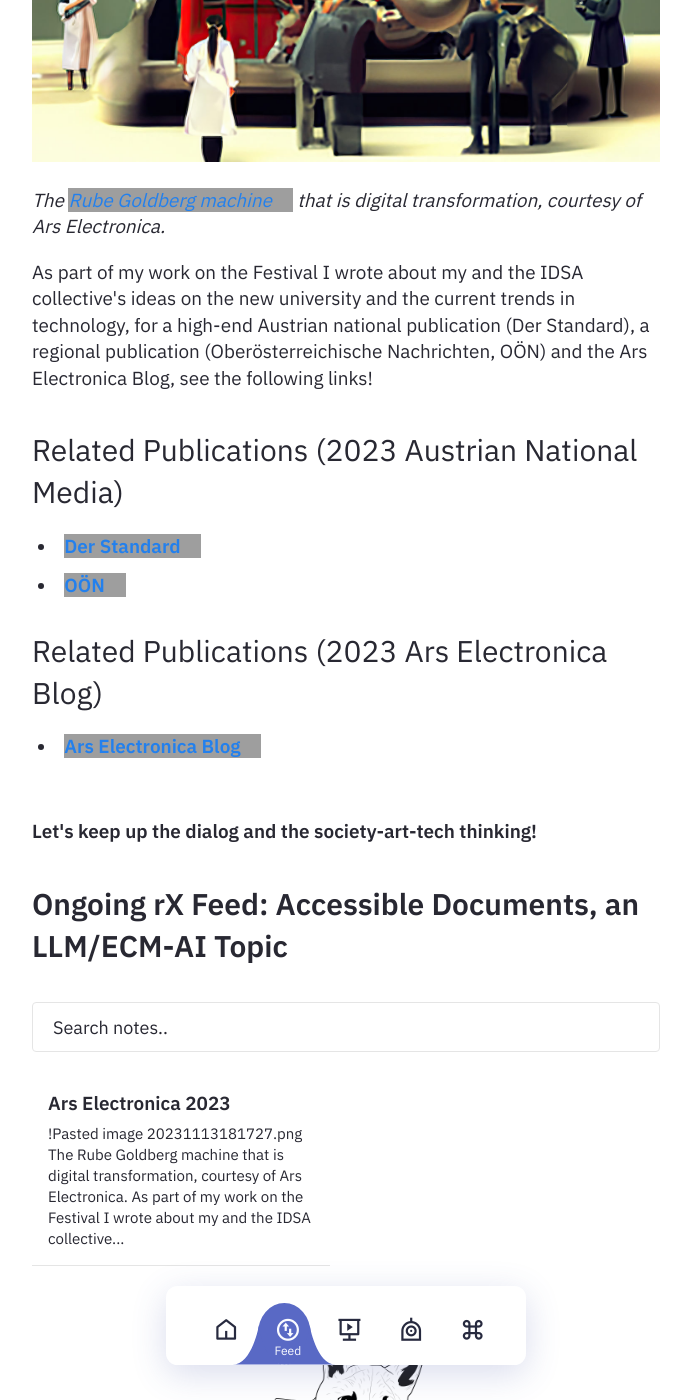
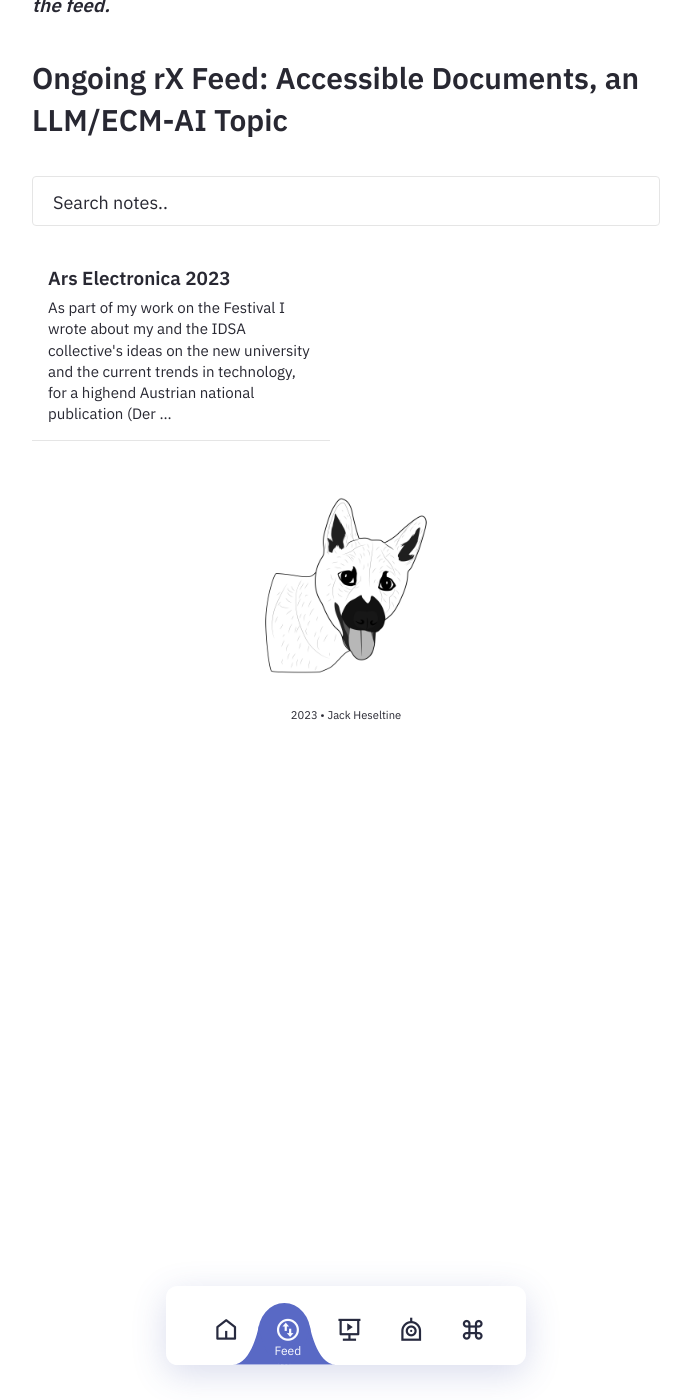
Before and after one commit to heseltime/heseltime.github.io, a Jekyll site: the page built from pages/notes.md, in a window 1280 px wide and 1400 px high, scrolled down 1153 px. Shown: the whole window, without its empty margins (294-985 px from the left). Built offline with Jekyll 4.4.1, drawn with Linux system fonts in a browser that asks for light colours; some of the changed text lies outside the part shown; grey boxes are pictures that could not be loaded.

Commit message:
Fix image in md feed note and feed header

```diff
--- a/_notes/Public/Ars Electronica 2023.md
+++ b/_notes/Public/Ars Electronica 2023.md
@@ -3,10 +3,6 @@ title: Ars Electronica 2023
 feed: show
 date: 13-11-2023
 ---
-![[Pasted image 20231113181727.png]]
-
-_The [Rube Goldberg machine](https://en.wikipedia.org/wiki/Rube_Goldberg_machine) that is digital transformation, courtesy of Ars Electronica._
-
 As part of my work on the Festival I wrote about my and the IDSA collective's ideas on the new university and the current trends in technology, for a high-end Austrian national publication (Der Standard), a regional publication (Oberösterreichische Nachrichten, OÖN) and the Ars Electronica Blog, see the following links!
 
 ### Related Publications (2023 Austrian National Media)
--- a/pages/notes.md
+++ b/pages/notes.md
@@ -7,32 +7,9 @@ title: rX Feed
 
 Feed for on-going research at the nexus <b>Tech x Art x Society</b>, as envisioned yearly at the Ars Electronica Festival in Linz, AT and particularly, the <b>2023 Festival encorporating <a href="https://ars.electronica.art/university/en/" target="_BLANK">the IDSA Founding Lab</a></b>, a collaborative prototype intended to identify and develop new approaches and formats that best promote the analysis and co-creation of the digital transformation on a society and global scale. I am excited about this iniative in (Upper) Austria and honored to paricipate at a critical stage in the project, allowing it to also become a template for my own and future thinking, in a loose format below.
 
-# Masters-level Research Notes (rx Feed) on Accessible Documents Follows Below!
-
-IDSA/Ars 2023 offer the framework for my thinking and as I look to potential applications.
-
 <img src="../assets/img/machine.jpg" alt="IDSA and Ars Electronica Founding Lab Header">
 
-<i>The <a href="https://en.wikipedia.org/wiki/Rube_Goldberg_machine" target="_BLANK">Rube Goldberg machine</a> that is digital transformation, courtesy of Ars Electronica.</i>
-
-As part of my work on the Festival I wrote about my and the IDSA collective's ideas on the new university and the current trends in technology, for a high-end Austrian national publication (Der Standard), a regional publication (Oberösterreichische Nachrichten, OÖN) and the Ars Electronica Blog, see the following links!
-
-<h3>Related Publications (2023 Austrian National Media)</h3>
-
-<ul>
-    <li><b><a href="https://www.derstandard.at/promotion/velcom?DcIYkpda/idsa-eine-universitaet-beginnt#!/" target="_BLANK">Der Standard</a></b></li>
-    <li><b><a href="https://www.nachrichten.at/kultur/die-highlights-des-ars-electronica-festival-2023;art16,3874810" target="_BLANK">OÖN</a></b></li>
-</ul>
-
-<h3>Related Publications (2023 Ars Electronica Blog)</h3>
-
-<ul>
-    <li><b><a href="https://ars.electronica.art/aeblog/en/2023/09/12/recap-festival-2023/" target="_BLANK">Ars Electronica Blog</a></b></li>
-</ul>
-
-<br/>
-
-<b>Let's keep up the dialog and the society-art-tech thinking!</b>
+<i>The <a href="https://en.wikipedia.org/wiki/Rube_Goldberg_machine" target="_BLANK">Rube Goldberg machine</a> that is digital transformation, courtesy of Ars Electronica. <b>For more, see the initial Ars Electronica 2023 note in the feed.</b></i>
 
 ## Ongoing rX Feed: Accessible Documents, an LLM/ECM-AI Topic
 
```
Also changed, not shown: 1 other file.
